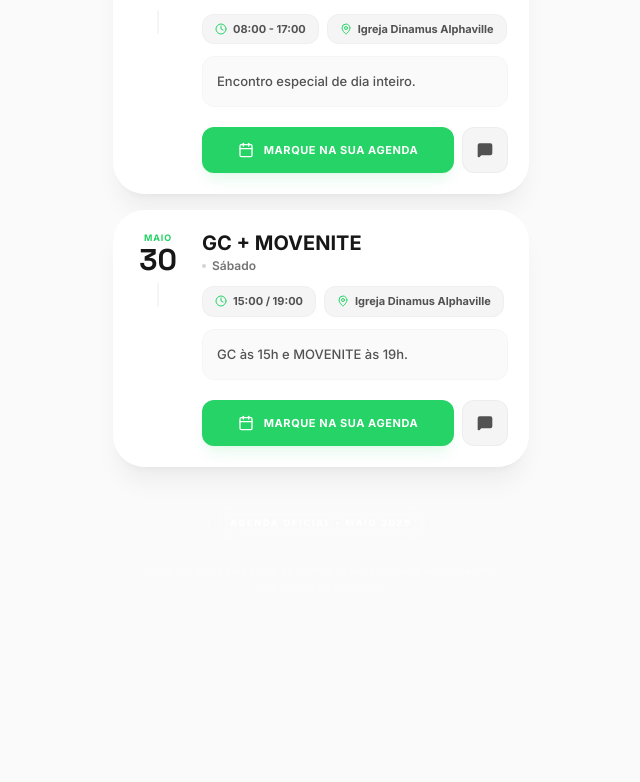
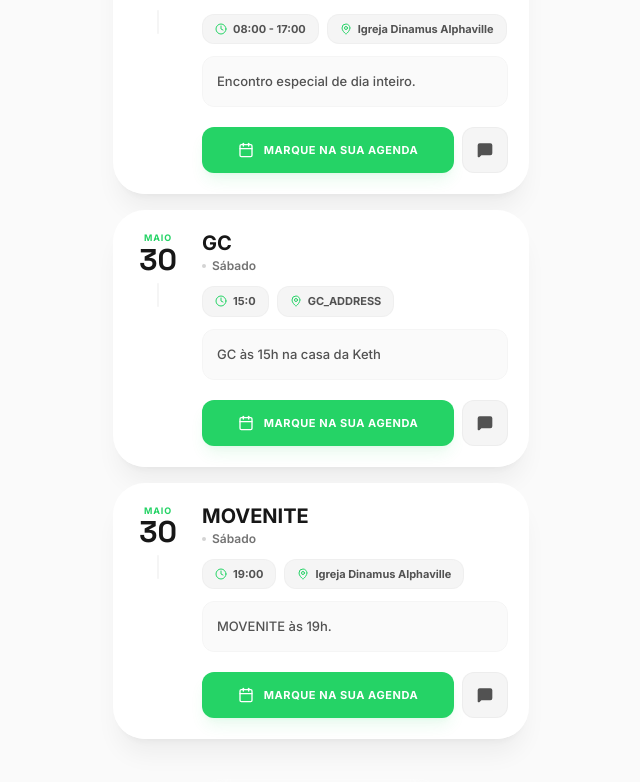
Before and after one commit to Sarahwillock/MOVE_LOBBY, a React (Vite) app: page / in a window 1280 px wide. Shown: the part 1098-1880 px from the top of the page, without its empty margins (319-959 px from the left). Built offline with nearby package versions, Linux system fonts and the light colour scheme.

Commit message:
Update event details and add new event

```diff
--- a/src/App.tsx
+++ b/src/App.tsx
@@ -50,7 +50,7 @@ const EVENTS: AgendaEvent[] = [
     title: 'CHURRAS NO HUGO',
     time: '17:00',
     description: 'Churras da Lobby',
-    location: 'Endereço em breve'
+    location: 'Casa do Hugo'
   },
   {
     id: '3',
@@ -64,13 +64,24 @@ const EVENTS: AgendaEvent[] = [
     mapsUrl: DINAMUS_MAPS_URL
   },
   {
+    id: '6',
+    date: '30/05',
+    day: 30,
+    weekday: 'Sábado',
+    title: 'GC',
+    time: '15:0',
+    description: 'GC às 15h na casa da Keth',
+    location: 'GC_ADDRESS',
+    mapsUrl: GC_LOCATION_URL
+  },
+  {
     id: '4',
     date: '30/05',
     day: 30,
     weekday: 'Sábado',
-    title: 'GC + MOVENITE',
-    time: '15:00 / 19:00',
-    description: 'GC às 15h e MOVENITE às 19h.',
+    title: 'MOVENITE',
+    time: '19:00',
+    description: 'MOVENITE às 19h.',
     location: 'Igreja Dinamus Alphaville',
     mapsUrl: DINAMUS_MAPS_URL
   }
```
